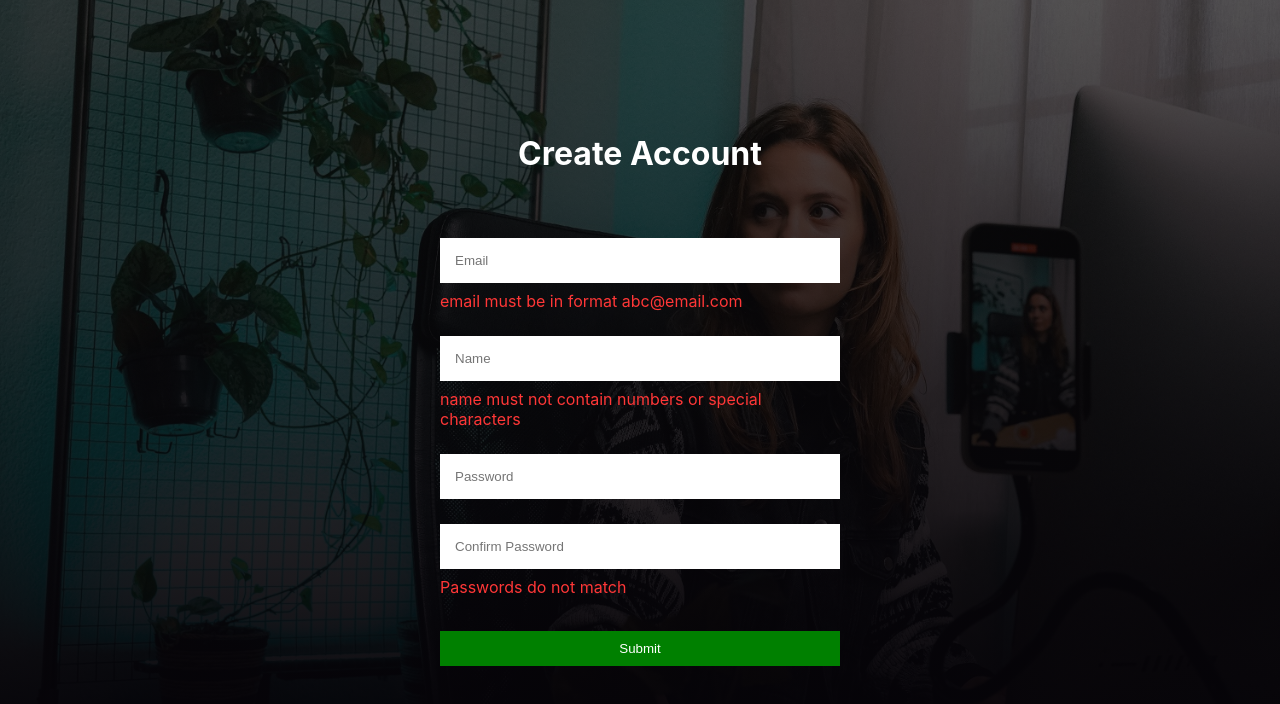
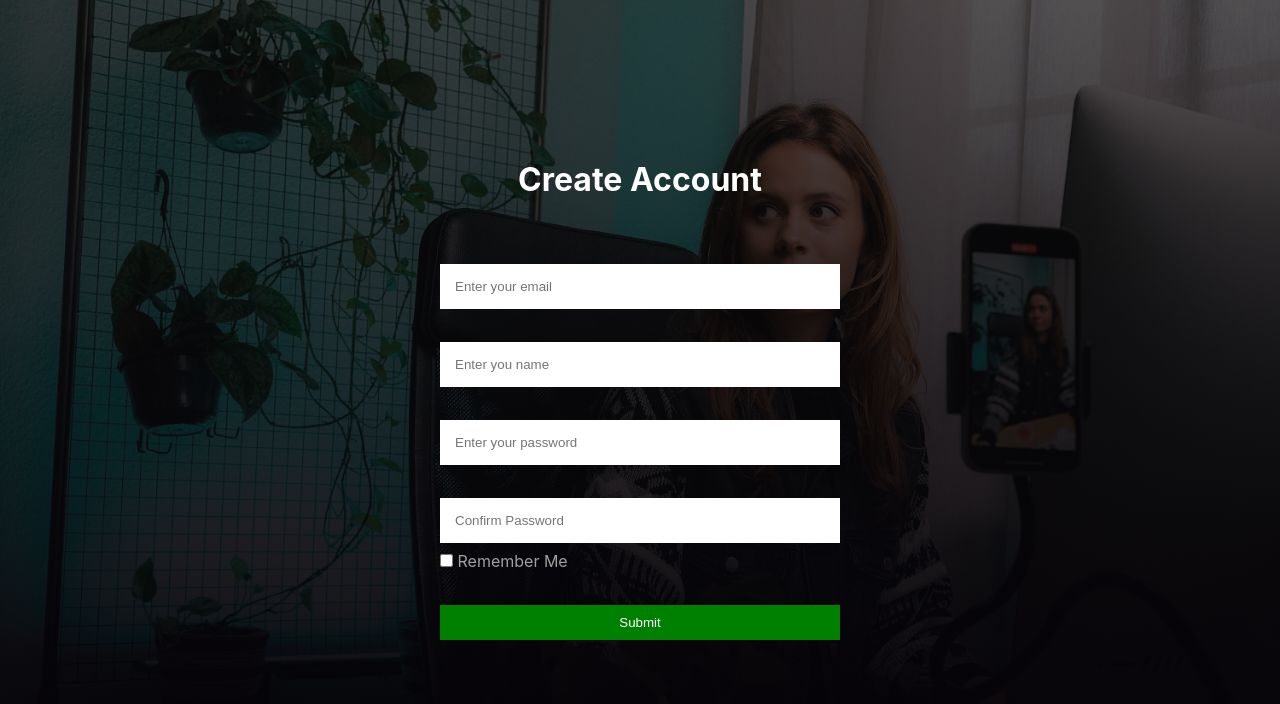
Before and after one commit to mathia-gowb/MyTubes-app, a React (Create React App) app in the folder client/: page /signup in a window 1280 px wide. Shown: the top 704 px of the page. Built offline with nearby package versions, Linux system fonts and the light colour scheme.

Commit message:
started validation of the signup page

```diff
--- a/client/src/pages/Login.js
+++ b/client/src/pages/Login.js
@@ -1,4 +1,4 @@
-import React, { useEffect, useState } from 'react'
+import  { useEffect, useState } from 'react'
 import { Link } from 'react-router-dom';
 import FormInput from '../components/FormInput';
 import { testForErrors } from '../utilities/testForErrors';
@@ -85,7 +85,7 @@ function Login() {
         <br/>
         <br/>
         <input type="checkbox" name="remember-me" id="remember-me" onChange={handleCheck}/>{/* end of input */}
-        <label for="remember-me" id="remember-me-label"> Remember Me</label><br/>
+        <label htmlFor="remember-me" id="remember-me-label"> Remember Me</label><br/>
         <button className="auth-submit-button">
             {isSubmitting?<span> Aunthenticating <i className="fa-solid  fa-circle-notch fa-spin"></i></span>:"submit"}
 
--- a/client/src/pages/SignUp.js
+++ b/client/src/pages/SignUp.js
@@ -1,28 +1,115 @@
-import React from 'react'
+import { useEffect, useState } from 'react'
+import FormInput from '../components/FormInput';
+import { testForErrors } from '../utilities/testForErrors';
 
 function SignUp() {
+    const [submit,setSubmit]=useState(false);
+    const [formErrors,setFormErrors] = useState({});
+    const [isSubmitting,setIsSubmitting] = useState(false);
+    const [formValues,setFormValues] = useState({
+        userName:'',
+        email:'',
+        password:'',
+        password2:'',
+        rememberUser:false,
+    })
+    function handleSubmit(event){
+        event.preventDefault();
+        setSubmit(true);
+        validate()
+    }
+    function handleCheck(){
+        setFormValues((prev)=>{
+            return {...prev,rememberUser:!prev.rememberUser}
+        })
+    }
+
+    function validate(){
+        //validates errors
+        const errors={
+            email:testForErrors(
+                formValues.email,
+                'Please enter a valid email address !',
+                'email',
+                'required'
+            ),
+            password:testForErrors(
+                formValues.password,
+                'Password must be strong',
+                'password',
+                'required'
+            ),
+            password2:testForErrors(
+                formValues.password2,
+                '',
+                'password',
+                'required'
+            )
+            ,
+            username:testForErrors(
+                formValues.username,
+                'User name must not contain any special characters',
+                'userName',
+                'required'
+            )
+
+        }
+        setFormErrors((prev)=>{
+            return {
+                ...prev,
+                email:errors.email,
+                userName:errors.username,
+                password:errors.password,
+                password2:errors.password2
+            }
+        })
+    }
+    //submit form
+    useEffect(()=>{
+        const objectValues=Object.values(formErrors).join("");
+        if(objectValues.length===0 && submit){
+            setIsSubmitting(true);
+        }else{
+            setIsSubmitting(false);
+        }
+    },[formErrors])
   return (
 
-    <main class="full-screen-div auth-main-wrapper">
+    <main class="full-screen-div auth-main-wrapper" onSubmit={handleSubmit}>
         <div class="overlay"></div>
         <h1 class="auth-main-header">Create Account</h1>
         <form>
-            <div class="input-wrapper">
-                <input type="email" placeholder="Email" name="Email" required/>
-                <p class="validation-message">email must be in format abc@email.com</p>
+             <FormInput
+                 type={"email"}
+                 placeholder={'Enter your email'}
+                 name = {'email'}
+                 errorMessage ={ formErrors.email}
+                 setFormValues = {setFormValues}
+             />
+             <FormInput
+                 type={"text"}
+                 placeholder={'Enter you name'}
+                 name = {'username'}
+                 errorMessage ={ formErrors.username}
+                 setFormValues = {setFormValues}
+             />
+            <FormInput
+                type={"password"}
+                placeholder={'Enter your password'}
+                name = {'password'}
+                errorMessage = { formErrors.password }//these message should be returned from backend
+                /*for signup errorMessage ={ "password should have minimum 8 characters, at least 1 uppercase letter, 1 lowercase letter, 1 number and 1 special character"} */
+                setFormValues = {setFormValues}
+            />
+            <div className="input-wrapper">
+                <input  type="password" placeholder="Confirm Password" name="password2" />
+                <p className="validation-message">{formErrors.password2}</p>
             </div>
-            <div class="input-wrapper">
-                <input type="text" placeholder="Name" name="name" required/>
-                <p class="validation-message">name must not contain numbers or special characters</p>
-            </div>
-            <div class="input-wrapper">
-                <input type="password" placeholder="Password" name="password" required/>
-            </div>
-            <div class="input-wrapper">
-                <input type="password" placeholder="Confirm Password" name="password" required/>
-                <p class="validation-message">Passwords do not match</p>
-            </div>
-            <button class="auth-submit-button">Submit</button>
+            <input type="checkbox" name="remember-me" id="remember-me" onChange={handleCheck}/>{/* end of input */}
+            <label htmlFor="remember-me" id="remember-me-label"> Remember Me</label><br/>
+            <button class="auth-submit-button">
+                {isSubmitting?<span> Aunthenticating <i className="fa-solid  fa-circle-notch fa-spin"></i></span>:"Submit"}
+            </button>
         </form>
     </main>
   )
--- a/client/src/utilities/testForErrors.js
+++ b/client/src/utilities/testForErrors.js
@@ -4,7 +4,8 @@ export function testForErrors(value,errorMessage,inputType,required){
     const regExps={
         email:/^[a-zA-Z0-9.!#$%&’*+/=?^_`{|}~-]+@[a-zA-Z0-9-]+(?:\.[a-zA-Z0-9-]+)*$/,
         /* Minimum eight characters, at least one uppercase letter, one lowercase letter, one number and one special character: */
-        password:/^(?=.*[a-z])(?=.*[A-Z])(?=.*\d)(?=.*[@$!%*?&])[A-Za-z\d@$!%*?&]{8,}$/
+        password:/^(?=.*[a-z])(?=.*[A-Z])(?=.*\d)(?=.*[@$!%*?&])[A-Za-z\d@$!%*?&]{8,}$/,
+        userName:/[^\w|\s]/gm
     }
 
     if(required && value.trim().length===0){
```
